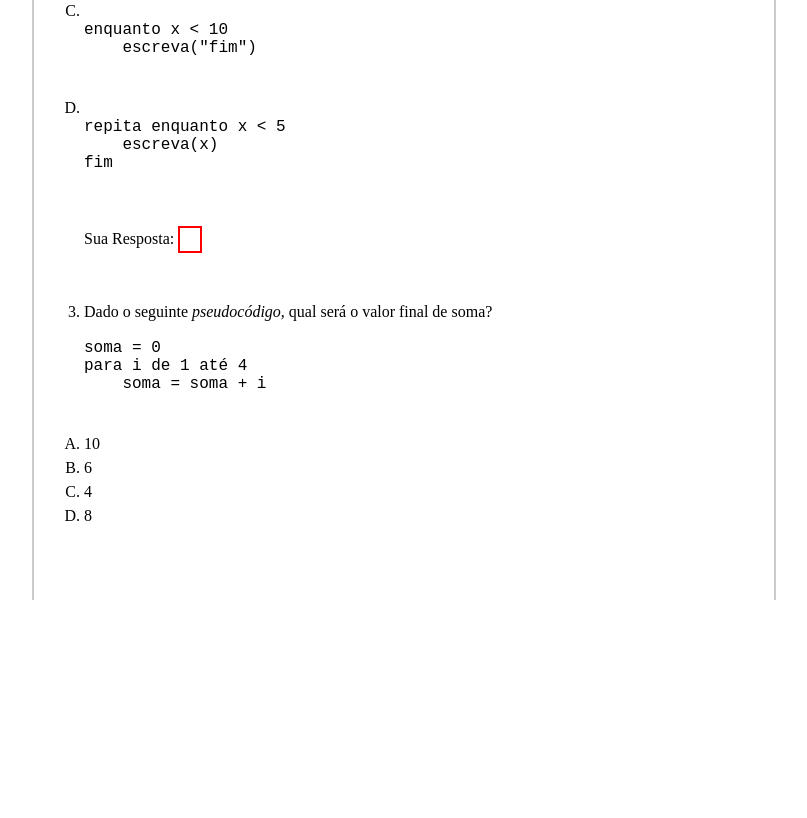
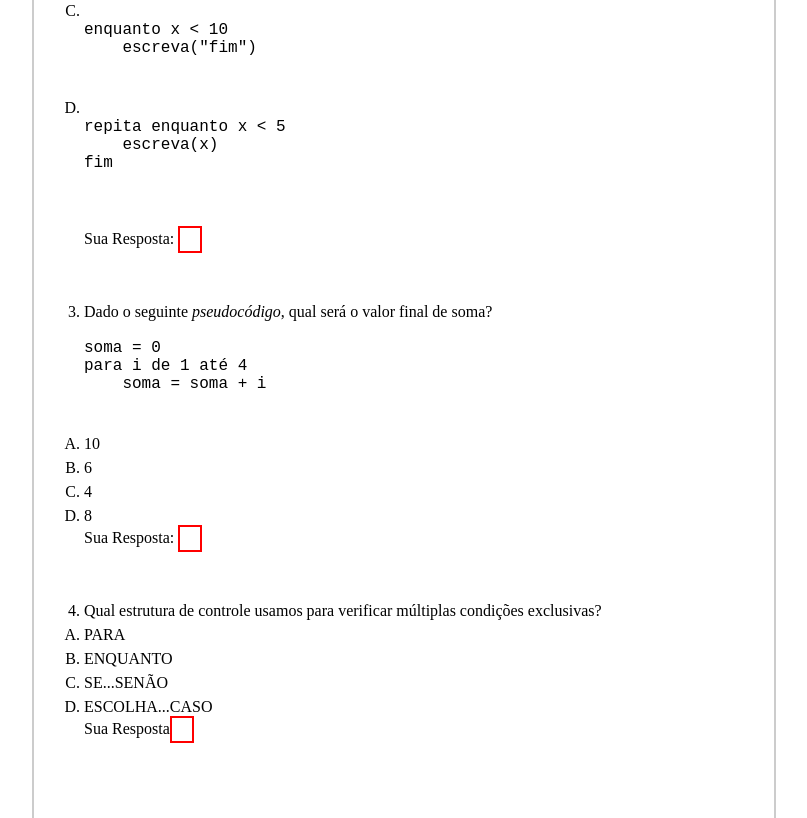
Before and after one commit to isaacrochaoliveira/Prova-Algoritmos, a plain HTML site: page index.html in a window 1280 px wide. Shown: the part 1042-1860 px from the top of the page, without its empty margins (236-1043 px from the left). Before the commit the page ends 1642 px from the top, so only its background shows below. Drawn offline with Linux system fonts and the light colour scheme.

Commit message:
Update index.html

```diff
--- a/index.html
+++ b/index.html
@@ -116,6 +116,21 @@ para i de 1 até 4
                         </ol>
                     </li>
                 </ol>
+                <label for="">Sua Resposta:</label> <input type="text" name="r3" id="r3">
+            </div>
+            <div class="perguntas">
+                <ol start="4">
+                    <li>
+                        <p>Qual estrutura de controle usamos para verificar múltiplas condições exclusivas?</p>
+                    </li>
+                    <ol class="alternativas" type="A">
+                        <li>PARA</li>
+                        <li>ENQUANTO</li>
+                        <li>SE...SENÃO</li>
+                        <li>ESCOLHA...CASO</li>
+                    </ol>
+                </ol>
+                <label for="">Sua Resposta</label><input type="text" name="r4" id="r4">
             </div>
         </section>
     </main>
```
